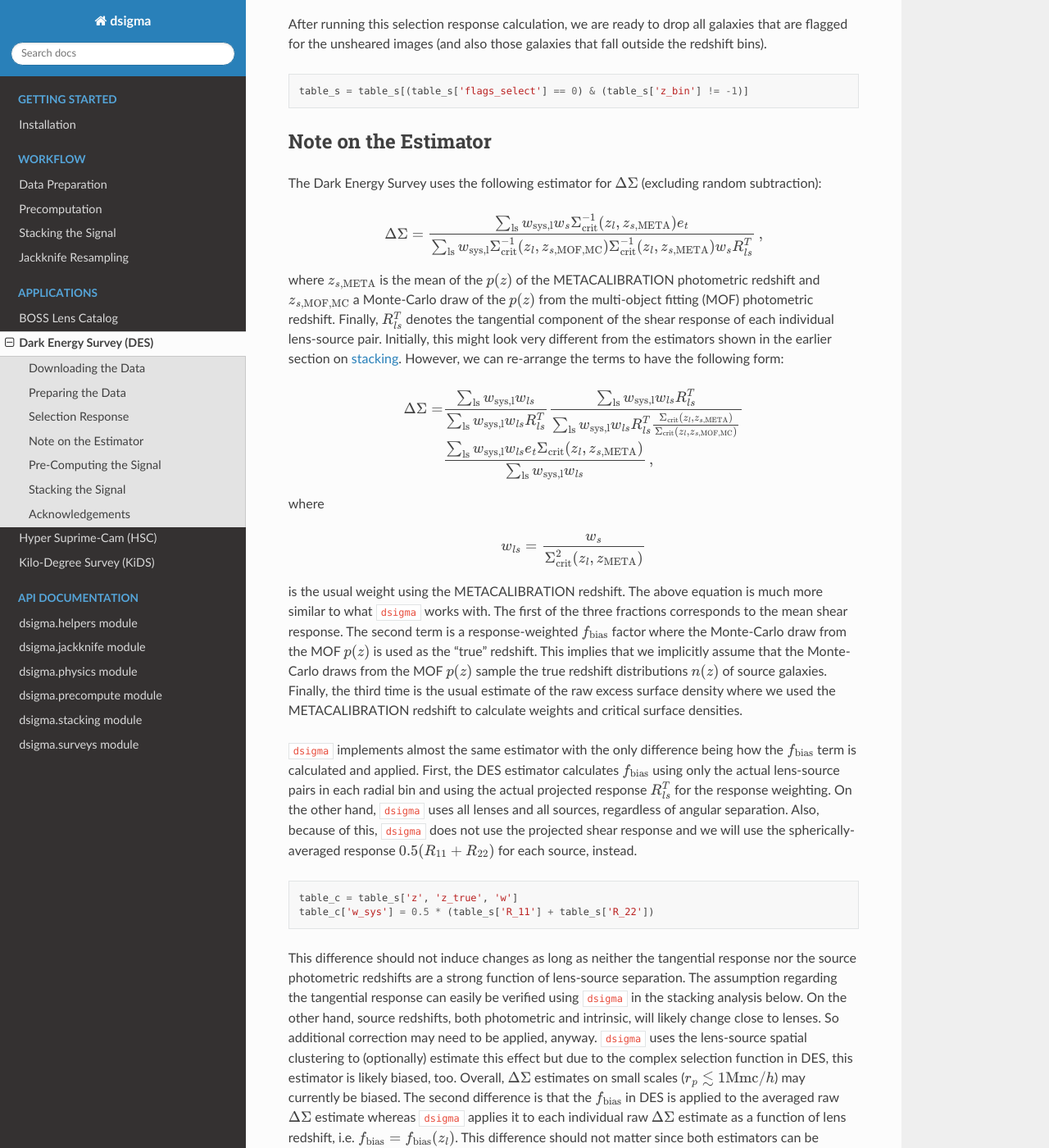
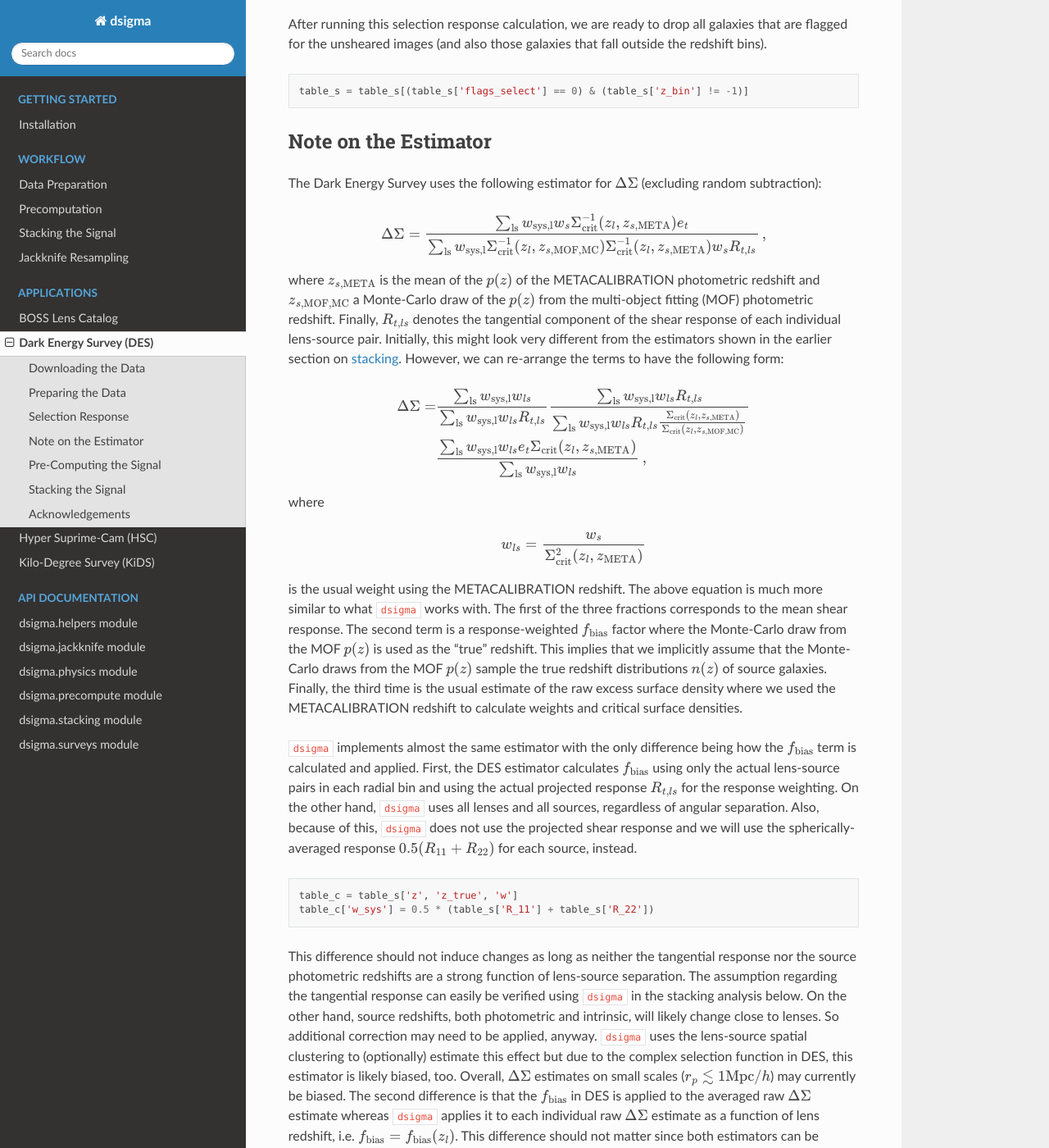
Before and after one commit to johannesulf/dsigma, a Sphinx documentation site: the page built from docs/application_des.rst, in a window 1280 px wide and 1400 px high, scrolled down 1838 px. Shown: the whole window at 82% size. Built offline with Sphinx 7.4.7 and the Read the Docs theme 2.0.0, drawn with Linux system fonts in a browser that asks for light colours.

Commit message:
fixed more typos

```diff
--- a/docs/application_des.rst
+++ b/docs/application_des.rst
@@ -119,12 +119,12 @@ The Dark Energy Survey uses the following estimator for :math:`\Delta\Sigma`
         \Sigma_{\rm crit}^{-1} (z_l, z_{s, \rm META}) e_t}{
         \sum_{\mathrm{ls}} w_{\mathrm{sys, l}}
         \Sigma_{\rm crit}^{-1} (z_l, z_{s, \rm MOF, MC})
-        \Sigma_{\rm crit}^{-1} (z_l, z_{s, \rm META}) w_s R_{ls}^T} \, ,
+        \Sigma_{\rm crit}^{-1} (z_l, z_{s, \rm META}) w_s R_{t,ls}} \, ,
 
 where :math:`z_{s, \rm META}` is the mean of the :math:`p(z)` of the
 METACALIBRATION photometric redshift and :math:`z_{s, \rm MOF, MC}` a
 Monte-Carlo draw of the :math:`p(z)` from the multi-object fitting (MOF)
-photometric redshift. Finally, :math:`R_{ls}^T` denotes the tangential
+photometric redshift. Finally, :math:`R_{t,ls}` denotes the tangential
 component of the shear response of each individual lens-source pair. Initially,
 this might look very different from the estimators shown in the earlier section
 on :doc:`stacking <stacking>`. However, we can re-arrange the terms to have the
@@ -134,9 +134,9 @@ following form:
 
     \Delta\Sigma =& \frac{
         \sum_{\mathrm{ls}} w_{\mathrm{sys, l}} w_{ls}}{
-        \sum_{\mathrm{ls}} w_{\mathrm{sys, l}} w_{ls} R_{ls}^T} \frac{
-        \sum_{\mathrm{ls}} w_{\mathrm{sys, l}} w_{ls} R_{ls}^T}{
-        \sum_{\mathrm{ls}} w_{\mathrm{sys, l}} w_{ls} R_{ls}^T
+        \sum_{\mathrm{ls}} w_{\mathrm{sys, l}} w_{ls} R_{t,ls}} \frac{
+        \sum_{\mathrm{ls}} w_{\mathrm{sys, l}} w_{ls} R_{t,ls}}{
+        \sum_{\mathrm{ls}} w_{\mathrm{sys, l}} w_{ls} R_{t,ls}
         \frac{\Sigma_{\rm crit} (z_l, z_{s, \rm META})}{
               \Sigma_{\rm crit} (z_l, z_{s, \rm MOF, MC})}}\\&\frac{
         \sum_{\mathrm{ls}} w_{\mathrm{sys, l}} w_{ls} e_t
@@ -164,7 +164,7 @@ densities.
 being how the :math:`f_{\rm bias}` term is calculated and applied. First, the
 DES estimator calculates :math:`f_{\rm bias}` using only the actual lens-source
 pairs in each radial bin and using the actual projected response
-:math:`R_{ls}^T` for the response weighting. On the other hand, :code:`dsigma`
+:math:`R_{t,ls}` for the response weighting. On the other hand, :code:`dsigma`
 uses all lenses and all sources, regardless of angular separation. Also,
 because of this, :code:`dsigma` does not use the projected shear response
 and we will use the spherically-averaged response :math:`0.5 (R_{11} + R_{22})`
@@ -184,7 +184,7 @@ change close to lenses. So additional correction may need to be applied,
 anyway. :code:`dsigma` uses the lens-source spatial clustering to (optionally)
 estimate this effect but due to the complex selection function in DES, this
 estimator is likely biased, too. Overall, :math:`\Delta\Sigma` estimates on
-small scales (:math:`r_p \lesssim 1 \mathrm{Mmc} / h`) may currently be biased.
+small scales (:math:`r_p \lesssim 1 \mathrm{Mpc} / h`) may currently be biased.
 The second difference is that the :math:`f_{\rm bias}` in DES is applied to the
 averaged raw :math:`\Delta\Sigma` estimate whereas :code:`dsigma` applies it to
 each individual raw :math:`\Delta\Sigma` estimate as a function of lens
```
